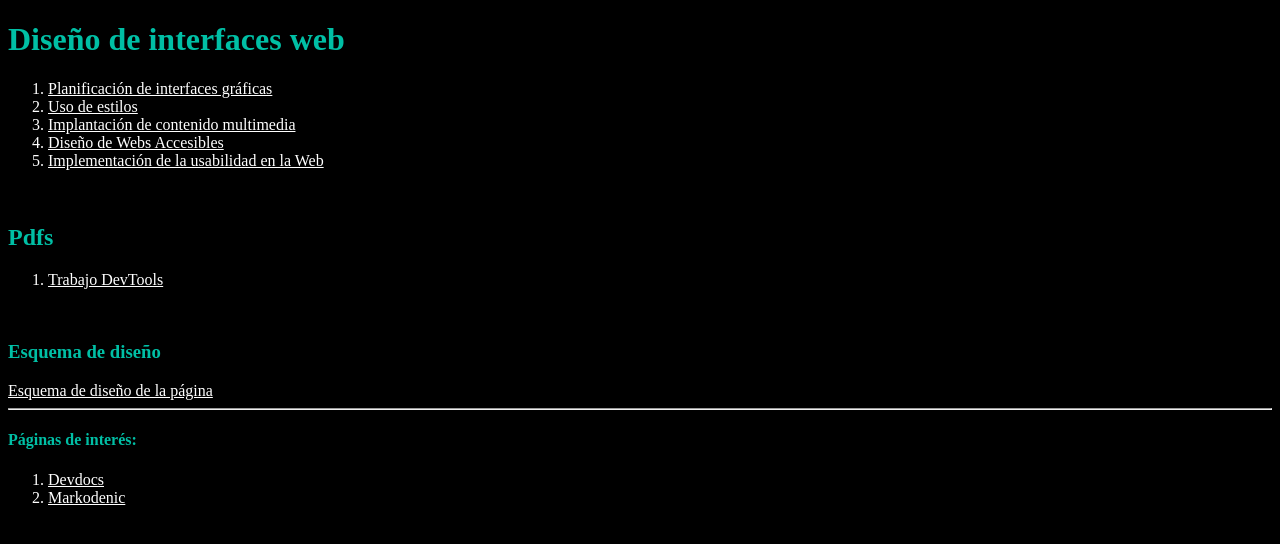
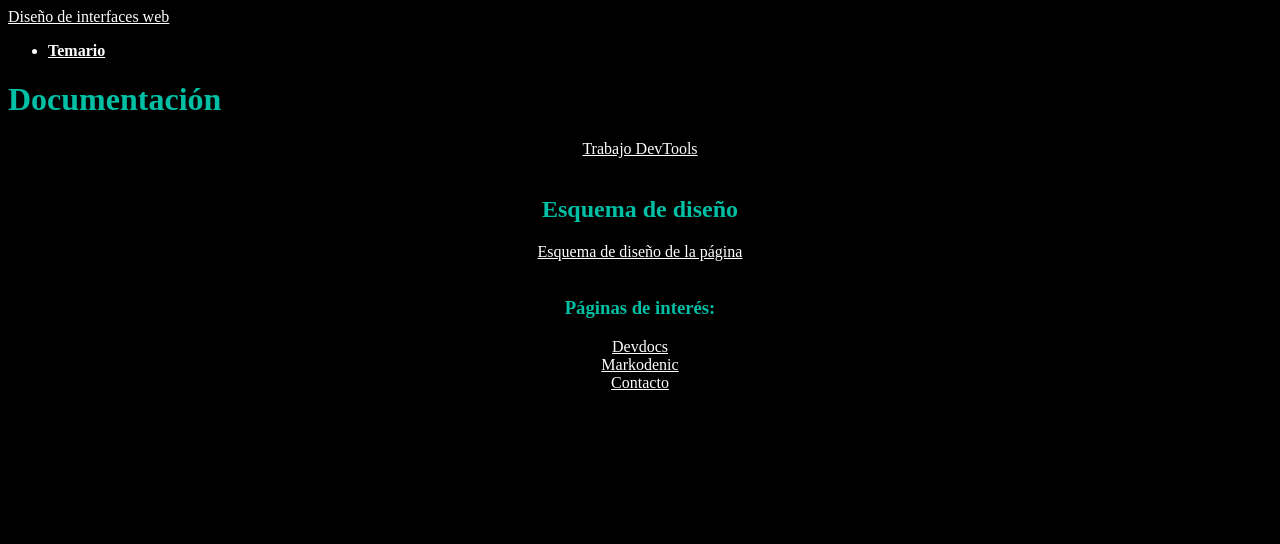
Before and after one commit to RY4R/dawpag, a plain HTML site: page index.html in a window 1280 px wide. Drawn offline with Linux system fonts and the light colour scheme.

Commit message:
Add files via upload

```diff
--- a/index.html
+++ b/index.html
@@ -1,5 +1,6 @@
 <!doctype html>
 <html lang="es">
+
 <head>
   <meta charset="utf-8">
 
@@ -7,32 +8,37 @@
   <meta name="viewport" content="width=device-width, initial-scale=1.0" />
   <link href="pagina/temas/estilos/style.css" rel="stylesheet" type="text/css">
 
-    <title>SERVIDOR DE SISO</title>
+  <title>Página Siso</title>
 </head>
 
-  <body class="index">
-    <h1>Diseño de interfaces web</h1>
-    <ol>
-      <li><a href="pagina/temas/planificacion.html">Planificación de interfaces gráficas</a></li>
-      <li><a href="pagina/temas/usoestilos.html">Uso de estilos</a></li>
-      <li><a href="pagina/temas/contenidomultimedia.html">Implantación de contenido multimedia</a></li>
-      <li><a href="pagina/temas/websaccesibles.html">Diseño de Webs Accesibles</a></li>
-      <li><a href="pagina/temas/usabilidadweb.html">Implementación de la usabilidad en la Web</a></li>
-    </ol>
+<body>
+  <header id="main-header">
+    <a id="logo-header" href="#">
+      <span class="site-name">Diseño de interfaces web</span>
+    </a>
+    <nav>
+      <ul>
+        <li><a href="pagina/temas/temasgeneral.html"><b>Temario</b></a></li>
+      </ul>
+    </nav>
+  </header>
+  <h1>Documentación</h1>
+  <center> <a
+      href="https://educajcyl-my.sharepoint.com/:b:/g/personal/svetoslav_vesata_educa_jcyl_es/EaUooyOjLo9Gsx2cS81l4R4Bzt7FIxwmqlGVTmPYOIgHnw?e=It0ek9">Trabajo
+      DevTools</a>
+    <center></center>
     <br>
-    <h2>Pdfs</h2>
-    <ol start="1">
-        <li> <a href="https://educajcyl-my.sharepoint.com/:b:/g/personal/svetoslav_vesata_educa_jcyl_es/EaUooyOjLo9Gsx2cS81l4R4Bzt7FIxwmqlGVTmPYOIgHnw?e=It0ek9">Trabajo DevTools</a> </li>
-    </ol><br>
-    <h3>Esquema de diseño</h3>
+    <center>
+      <h2>Esquema de diseño</h2>
       <a href="pagina\diseñopag.html">Esquema de diseño de la página</a>
-    <footer>
-<hr>
-    <h4>Páginas de interés:</h4>
-    <ol start="1">
-        <li> <a href="https://devdocs.io/">Devdocs</a> </li>
-        <li> <a href="https://markodenic.com/category/html/">Markodenic</a> </li>
-    </ol>
+    </center>
+    <br>
+    <h3>Páginas de interés:</h3>
+    <a href="https://devdocs.io/">Devdocs</a><br>
+    <a href="https://markodenic.com/category/html/">Markodenic</a>
+    <footer id="main-footer">
+      <a id="contacto" href="mailto:svetoslav.vesata@educa.jcyl.es">Contacto</a>
     </footer>
 </body>
+
 </html>
```
Also changed, not shown: Documentacion.html (added, +27 -0 lines). Lines whose indentation alone changed are shown as unchanged.
